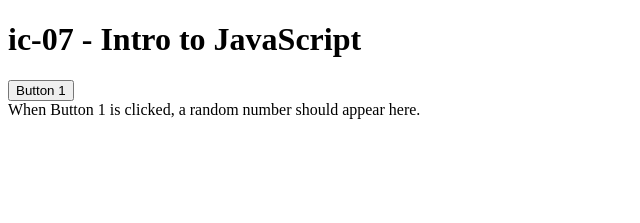
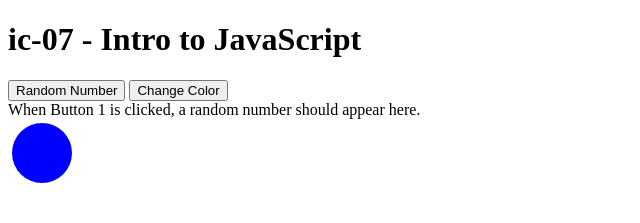
Before and after one commit to DS4200-S22/ic-06-shivisood, a plain HTML site: page index.html in a window 1280 px wide. Shown: the whole page, without its empty margins (0-640 px from the left). Drawn offline with Linux system fonts and the light colour scheme.

Commit message:
added both buttons

```diff
--- a/index.html
+++ b/index.html
@@ -1,21 +1,35 @@
 <!DOCTYPE html>
+
 <html>
 
 <head>
     <meta charset=utf-8/>
 </head>
 
-
 <body>
 
-    <h1>ic-07 - Intro to JavaScript</h1>
+<h1>ic-07 - Intro to JavaScript</h1>
 
-    <button type="button">Button 1</button>
+<button type="button" onclick="document.getElementById('random_num').innerHTML = getRndInteger(0,10)">Random Number</button>
 
-    <div id="random_num">
-        When Button 1 is clicked, a random number should appear here.
-    </div>
+<button type="button" onclick="circle.style.fill='green';">Change Color</button>
+
+<div id="random_num">
+When Button 1 is clicked, a random number should appear here.
+</div>
+
+<div class="color_change">
+<svg id="svg" width="1000" height="1000" style="width: 3.5in; height: 1in">
+  <circle id="circle" r="30" cx="34" cy="34"
+            style="fill: blue"/>
+</svg>
+</div>
+
+<script>
+function getRndInteger(min, max) {
+  return Math.floor(Math.random() * (max - min)) + min;
+}
+</script>
 
 </body>
-
 </html>
--- /dev/null
+++ b/style.css
@@ -0,0 +1,9 @@
+body {
+  font-family: Arial;
+}
+
+.button {
+  color: rgb(255, 255, 255);
+  display: inline-block;
+  padding: 15px 32px;
+}
```
